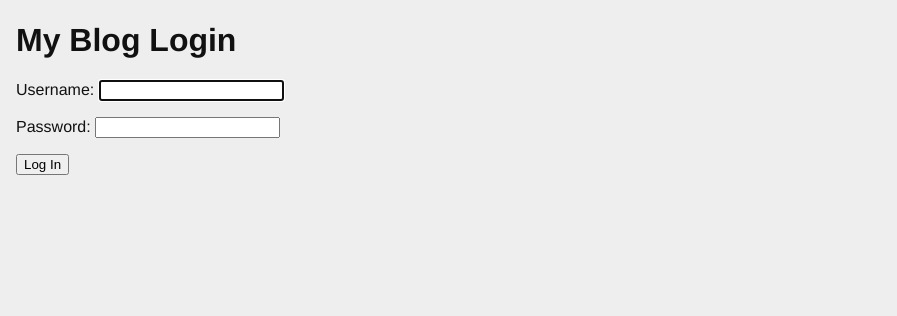
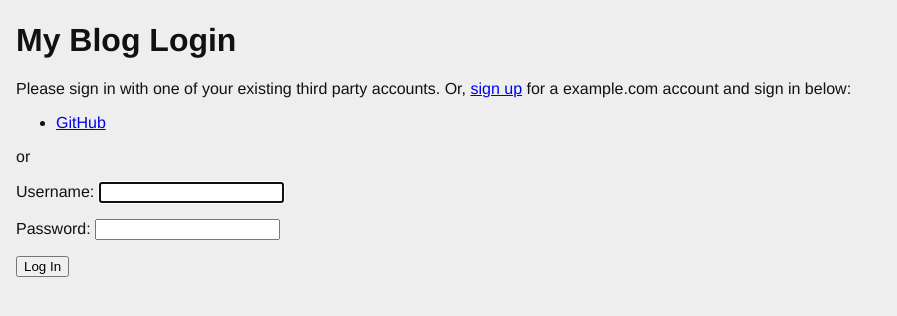
Before and after one commit to apareda/django-blog, a Django app: page /login/ in a window 1280 px wide. Shown: the part 20-336 px from the top of the page, without its empty margins (0-897 px from the left). Run offline with Django 3.2, Linux system fonts and the light colour scheme.

Commit message:
update login page

```diff
--- a/mysite/templates/base.html
+++ b/mysite/templates/base.html
@@ -12,7 +12,7 @@
          {% if user.is_staff %}<li><a href="{% url 'admin:index' %}">admin</a></li>{% endif %}
           <li><a href="{% url 'logout' %}">logout</a></li>
          {% else %}
-          <li><a href="{% url 'account_login' %}">login</a></li>
+          <li><a href="{% url 'login' %}">login</a></li>
         {% endif %}
         </ul>
        </div>
--- a/mysite/templates/login.html
+++ b/mysite/templates/login.html
@@ -2,6 +2,24 @@
 
 {% block content %}
 <h1>My Blog Login</h1>
+<p>Please sign in with one
+  of your existing third party accounts. Or, <a href="/accounts/signup/">sign up</a>
+  for a example.com account and sign in below:</p>
+<div class="socialaccount_ballot">
+
+  <ul class="socialaccount_providers">
+
+<li>
+  <a title="GitHub" class="socialaccount_provider github"
+     href="/accounts/github/login/?process=login">GitHub</a>
+</li>
+
+
+  </ul>
+
+  <div class="login-or">or</div>
+
+</div>
 <form action="" method="POST">{% csrf_token %}
   {{ form.as_p }}
   <p><input type="submit" value="Log In"></p>
```
